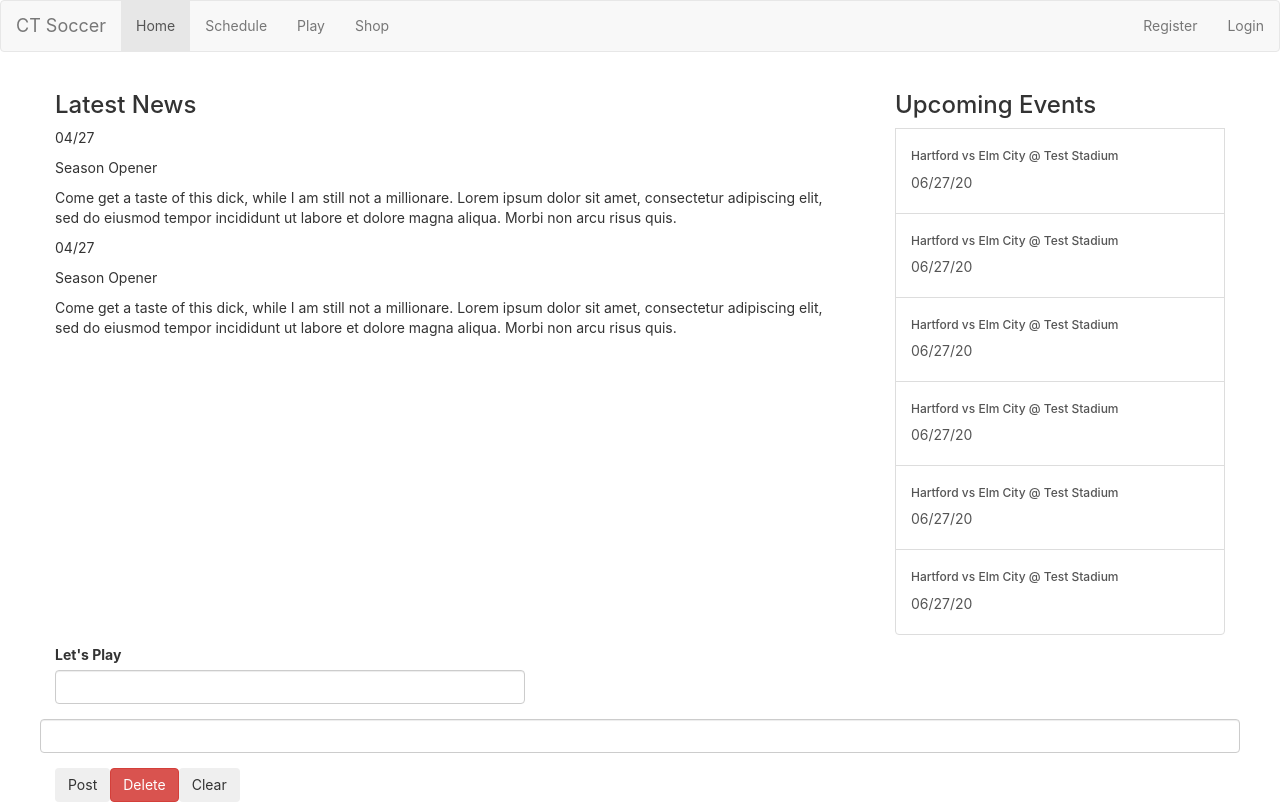
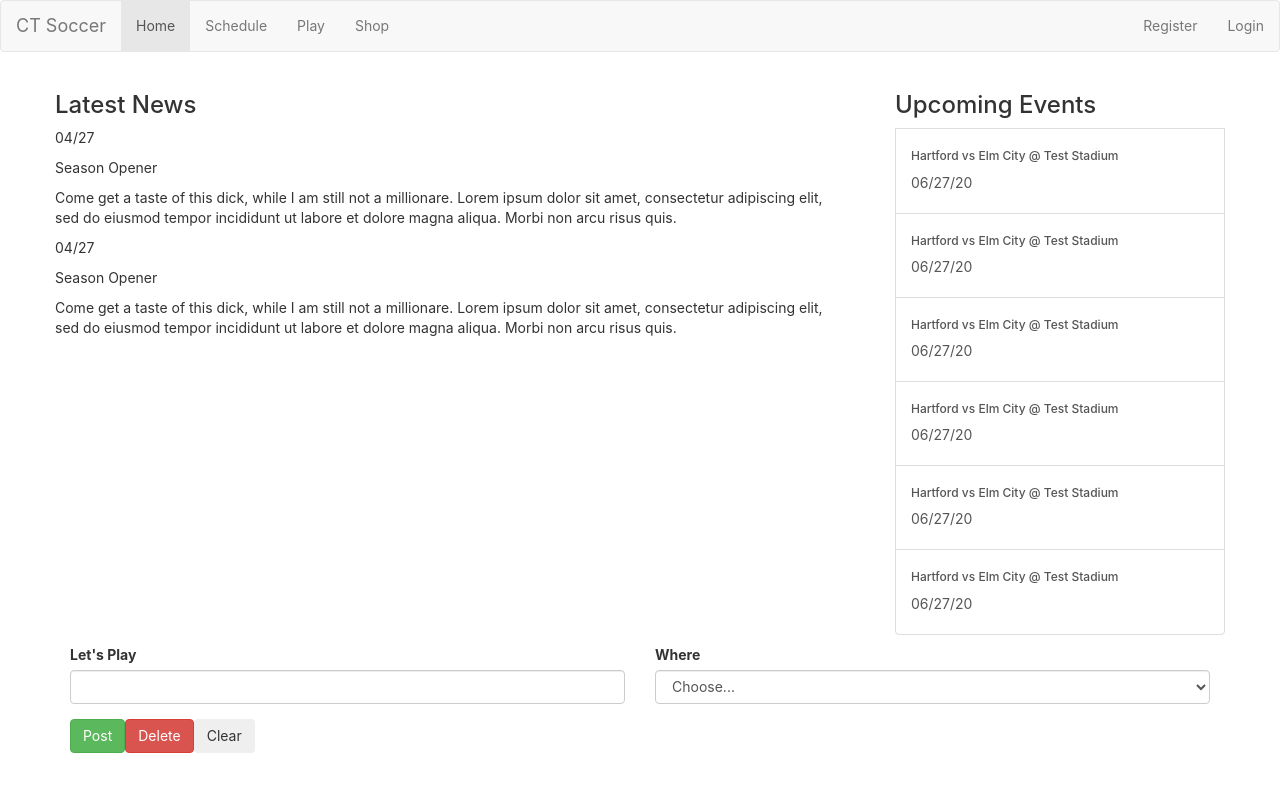
Before and after one commit to TomaszChylinski/ct-soccer, an Angular app in the folder ct-soccer/: page / in a window 1280 px wide. Built offline with nearby package versions, Linux system fonts and the light colour scheme.

Commit message:
feat(ct-soccer): added form for feed page

```diff
--- a/ct-soccer/src/app/play/feed/feed.component.html
+++ b/ct-soccer/src/app/play/feed/feed.component.html
@@ -1,22 +1,24 @@
 <div class="row">
   <div class="col-xs-12">
     <form>
-      <div class="row">
-        <div class="col-sm-5 form-group">
+      <div class="form-row">
+        <div class="form-group col-md-6">
           <label for="letsplay">Let's Play</label>
           <input type="text" id="letsplay" class="form-control" />
         </div>
-        <div class="class-sm-2 form-group">
-          <label for="where"></label>
-          <input type="text" id="where" class="form-control" />
+        <div class="form-group col-md-6">
+          <label for="where">Where</label>
+          <select id="inputCity" class="form-control">
+            <option selected>Choose...</option>
+            <option>New Britain</option>
+          </select>
         </div>
       </div>
-      <div class="row">
-        <div class="col-xs-12">
-          <button class="btn btn-sucess" type="submit">Post</button>
-          <button class="btn btn-danger" type="button">Delete</button>
-          <button class="btn btn-primiary" type="submit">Clear</button>
-        </div>
+
+      <div class="col-xs-12">
+        <button class="btn btn-success" type="submit">Post</button>
+        <button class="btn btn-danger" type="button">Delete</button>
+        <button class="btn btn-primiary" type="submit">Clear</button>
       </div>
     </form>
   </div>
```
